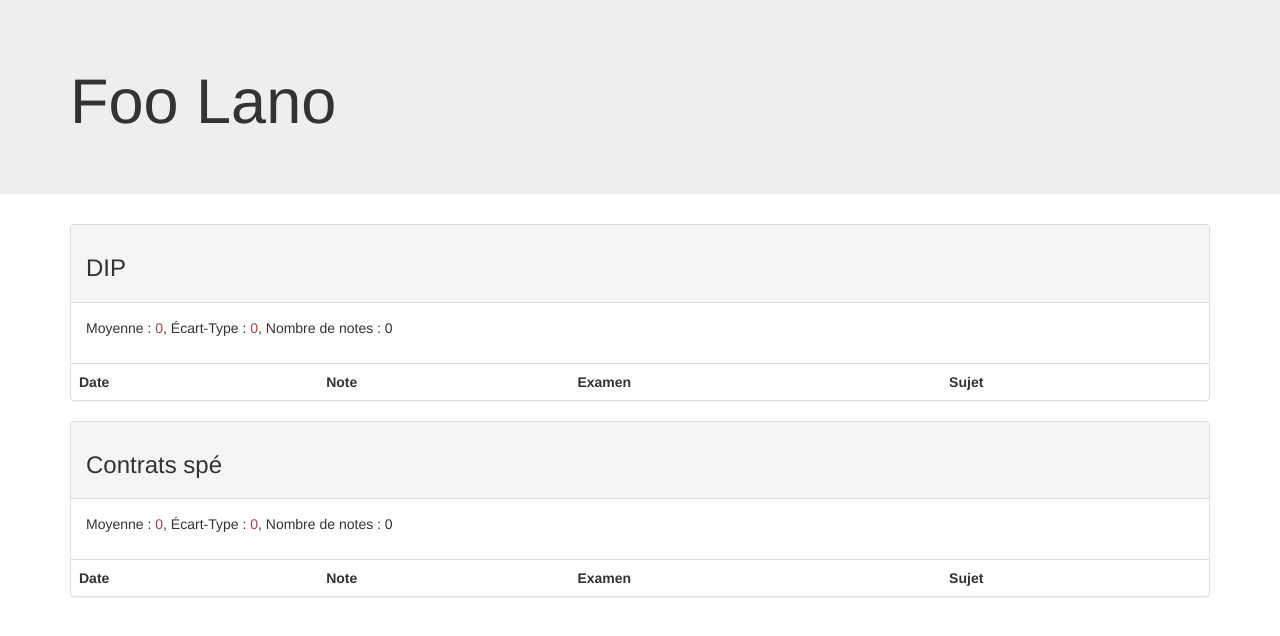
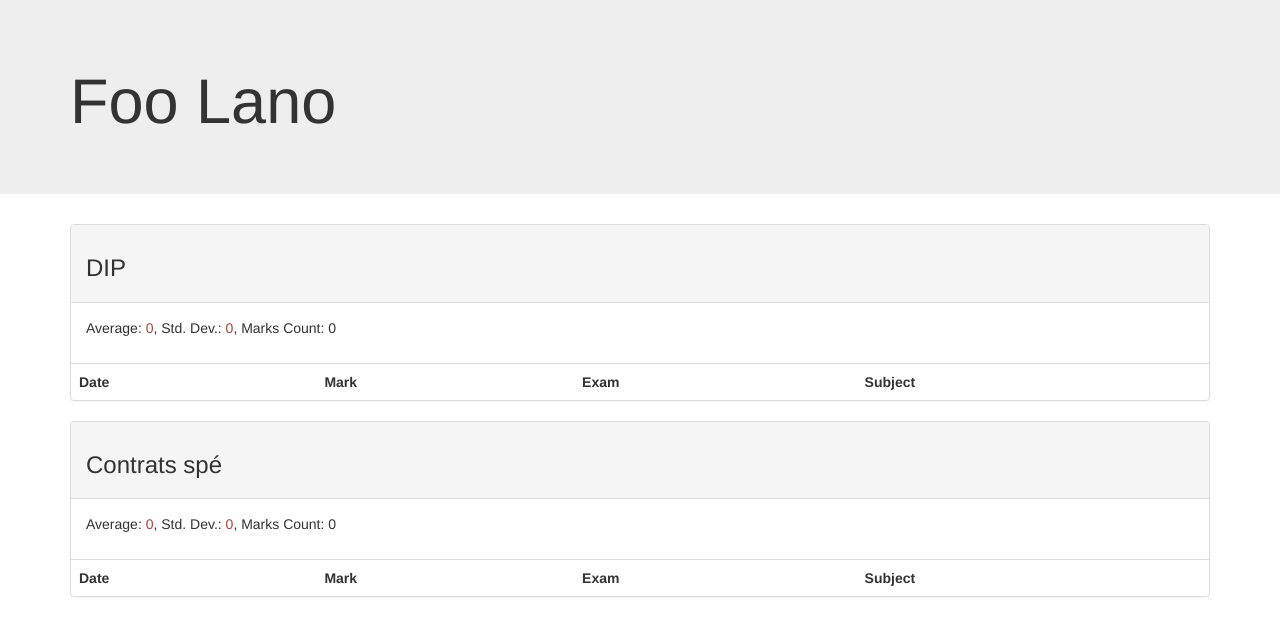
Before and after one commit to mw4rf/pyclassbook, a Django app: page /students/ba66ce1e-c7f7-4a66-82fb-08e23de2c6f3/ in a window 1280 px wide. Shown: the part 73-709 px from the top of the page. Run offline with Django 3.2, Linux system fonts and the light colour scheme; data comes from the database, SQL or seed files in the repository; data that the repository does not hold is empty; some libraries are stand-ins or nearby versions.

Commit message:
translation (broken)

```diff
--- a/home/urls.py
+++ b/home/urls.py
@@ -3,5 +3,5 @@ from django.conf.urls import url
 from . import views
 
 urlpatterns = [
-    url(r'^$', views.index, name='index')
+    url(r'^$', views.index, name='home'),
 ]
--- a/pyclassbook/urls.py
+++ b/pyclassbook/urls.py
@@ -16,8 +16,11 @@ Including another URLconf
 from django.conf.urls import include, url
 from django.contrib import admin
 
+from home import views as home
+
 urlpatterns = [
-    url(r'^$', include('home.urls', namespace='home')),
+    url(r'^$', home.index, name='home'),
+    url(r'^home/$', include('home.urls', namespace='home')),
     url(r'^admin/', include(admin.site.urls)),
     url(r'^students/', include('students.urls', namespace='students')),
     url(r'^exams/', include('exams.urls', namespace='exams')),
--- a/students/templates/students/show.html
+++ b/students/templates/students/show.html
@@ -1,5 +1,6 @@
 {% extends "base.html" %}
 
+{% load i18n %}
 {% load students_tags %}
 {% load marks_tags %}
 
@@ -19,17 +20,17 @@
       </div>
       <div class="panel-body">
           <p>
-              Moyenne : {{ student|average_for_course:course|colorize_mark }},
-              Écart-Type : {{ student|stddev_for_course:course|colorize_mark }},
-              Nombre de notes : {{ student|count_marks_for_course:course }}
+              {% trans "Average:" %} {{ student|average_for_course:course|colorize_mark }},
+              {% trans "Std. Dev.:" %} {{ student|stddev_for_course:course|colorize_mark }},
+              {% trans "Marks Count:" %} {{ student|count_marks_for_course:course }}
           </p>
       </div>
       <table class="table">
             <tr>
-                <th>Date</th>
-                <th>Note</th>
-                <th>Examen</th>
-                <th>Sujet</th>
+                <th>{% trans "Date" %}</th>
+                <th>{% trans "Mark" %}</th>
+                <th>{% trans "Exam" %}</th>
+                <th>{% trans "Subject" %}</th>
             </tr>
             {% for m in student|marks_for_course:course %}
             <tr>
```
Also changed, not shown: home/templates/home/index.html (+12 -1 lines), pyclassbook/settings.py (+13 -4 lines), home/views.py (line endings or trailing spaces), locale/fr/LC_MESSAGES/django.po (added).
